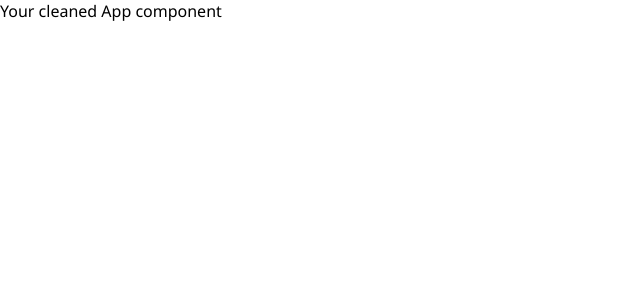
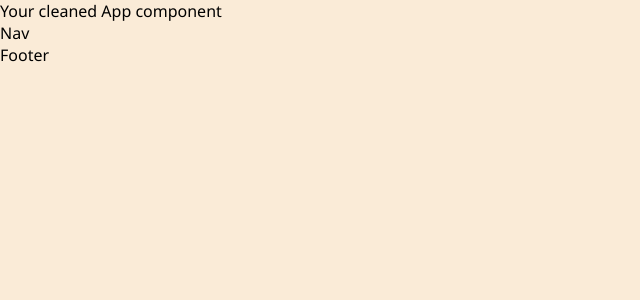
Before and after one commit to andrei-sch/rock-paper-scissors-lizard-spock, a React (Create React App) app: page / in a window 1280 px wide. Shown: the top 300 px of the page, without its empty margins (0-640 px from the left). Built offline with nearby package versions, Linux system fonts and the light colour scheme.

Commit message:
added Nav and Footer empty components

```diff
--- a/src/App.jsx
+++ b/src/App.jsx
@@ -1,9 +1,13 @@
 import React from "react";
+import Footer from "./components/Footer/Footer";
+import Nav from "./components/Nav/Nav";
 
 const App = () => {
   return (
     <div>
       <p>Your cleaned App component</p>
+      <Nav />
+      <Footer />
     </div>
   );
 };
--- /dev/null
+++ b/src/components/Footer/Footer.js
@@ -0,0 +1,10 @@
+import React from 'react'
+import './Footer.css'
+
+function Footer() {
+  return (
+    <div>Footer</div>
+  )
+}
+
+export default Footer
--- /dev/null
+++ b/src/components/Nav/Nav.js
@@ -0,0 +1,10 @@
+import React from 'react'
+import "./Nav.css"
+
+function Nav() {
+  return (
+    <div>Nav</div>
+  )
+}
+
+export default Nav
--- a/src/index.css
+++ b/src/index.css
@@ -8,4 +8,5 @@
 
 body {
   font-family: "Segoe UI", Arial, Helvetica, sans-serif;
+  background-color: antiquewhite;
 }
```
Also changed, not shown: src/components/Footer/Footer.css (added), src/components/Nav/Nav.css (added).
